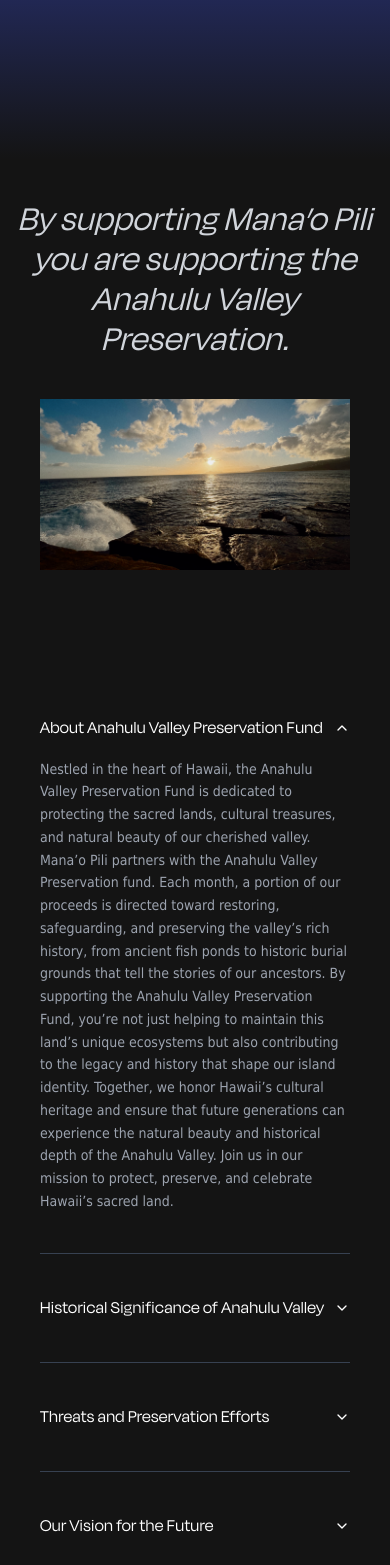
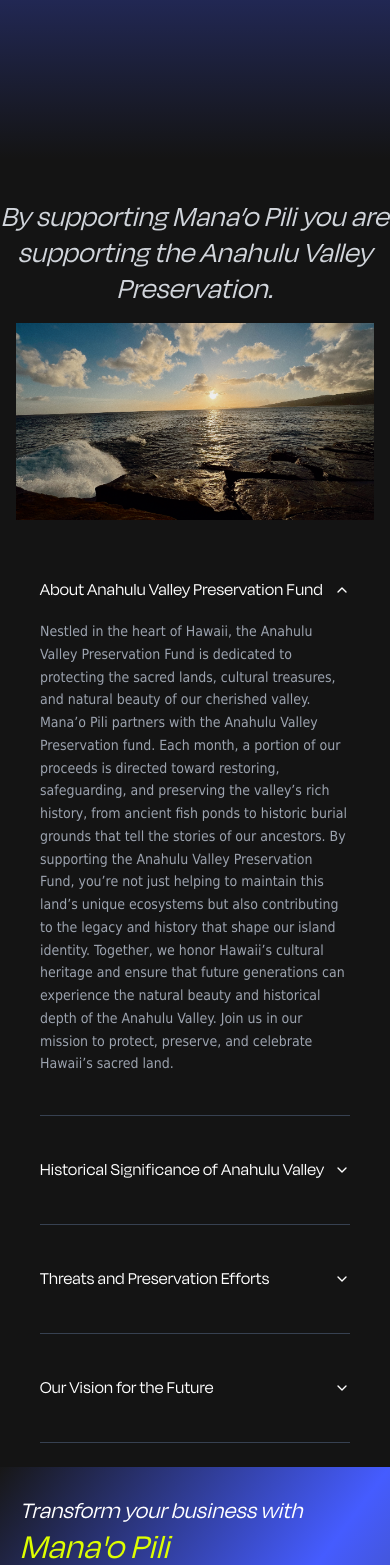
Before and after one commit to shreyaskashyapp/manaopili, a Next.js app: page /non-profit in a window 390 px wide. Shown: the part 432-1997 px from the top of the page. Built offline with nearby package versions, Linux system fonts and the light colour scheme.

Commit message:
suggested changes

```diff
--- a/src/app/components/footer.js
+++ b/src/app/components/footer.js
@@ -35,8 +35,8 @@
       {/* logo */}
         <div className="flex flex-col flex-1 gap-3">
           <div>
-            <h1 className="text-3xl font-thin italic text-white">Transform your business with</h1>
-            <h1 className="text-[#deff00] font-thin text-5xl italic">{`Mana'o Pili`}</h1>
+            <h1 className="md:text-3xl text-2xl font-thin italic text-white">Transform your business with</h1>
+            <h1 className="text-[#deff00] font-thin text-4xl md:text-5xl italic">{`Mana'o Pili`}</h1>
           </div>
           <div>
             <SurveyButton data={buttonData} />
@@ -45,7 +45,7 @@
         {/* content */}
         <div className="flex flex-wrap lg:flex-1 justify-between pr-10 gap-4 lg:flex-row">
         {headings.map((item, index) => (
-          <div key={index} className="flex flex-col gap-0.5 pr-10">
+          <div key={index} className="flex flex-col gap-0.5 md:pr-10">
             <h2 className="text-xl font-semibold text-white">{item}</h2>
             {links[item].map((link, idx) => (
               <div key={idx} className="">
--- a/src/app/components/founders-cards.js
+++ b/src/app/components/founders-cards.js
@@ -2,11 +2,12 @@
 import Image from 'next/image';
 export default function Founders({ team }) {
     return (
-        <div className="flex flex-col md:flex-row items-center justify-center gap-24 py-10">
+        <div className="flex flex-col px-10 md:flex-row items-center justify-center gap-24 py-10">
             {team.map((member, index) => (
                 <Card className="flex flex-col items-center bg-zinc-900  shadow-lg border-none " key={index}>
                     <CardContent className="relative h-64 w-full rounded-t-lg p-0 ">
-                        <img src={member.imagePath} alt="Image Description" className="rounded-t-lg h-64 w-full object-cover" />
+                        {/* <img src={member.imagePath} alt="Image Description" className="rounded-t-lg h-64 w-full object-cover" /> */}
+                        <Image src={member.imagePath} alt="Founders image" className="rounded-t-lg h-64 w-full object-cover" width={500} height={500} />
                     </CardContent>
                     <CardHeader className="flex flex-col items-center">
                         <CardTitle className="text-gray-200 text-lg">{member.name}</CardTitle>
--- a/src/app/components/global-image.js
+++ b/src/app/components/global-image.js
@@ -1,10 +1,10 @@
 export default function GlobalImage({ data }) {
     return (
-        <div className="relative w-full py-8 px-4 lg:px-20 gap-10 flex justify-center">
+        <div className="relative w-full h-64 md:h-full py-6 px-2 lg:px-20 gap-10 flex justify-center">
             <img src={data?.imagePath} alt="Beach" className="w-full" />
             <div className="absolute md:max-w-7xl md:py-10 lg:py-16 py-2 md:px-7 px-4 gap-2 lg:gap-6 flex flex-col items-center justify-center overflow-hidden">
-                <h2 className=" md:text-5xl lg:text-6xl xl:text-7xl text-2xl text-black">{data.title}</h2>
-                <p className="lg:text-xl md:text-lg text-xs text-zinc-700 md:px-14 text-center">{data.description}</p>
+                <h2 className=" md:text-5xl lg:text-6xl xl:text-7xl text-xl text-black">{data.title}</h2>
+                <p className="lg:text-xl md:text-lg text-xs text-zinc-600 md:px-14 text-center">{data.description}</p>
             </div>
         </div>
     )
--- a/src/app/components/non-profit-accordion.js
+++ b/src/app/components/non-profit-accordion.js
@@ -2,7 +2,7 @@
 
 export default function NonProfitAccordion({ data1 }) {
     return (
-        <div className="py-6">
+        <div className="pb-6">
             <Accordion type="single" defaultValue={data1[0]} collapsible className="w-full md:px-28 px-10">
                 {
                     data1.map((item, index) => (
--- a/src/app/components/wheel.js
+++ b/src/app/components/wheel.js
@@ -84,7 +84,7 @@
 
                         {/* Experience label */}
                         <div
-                            className="absolute top-[28%] md:top-[30%] right-[-86px] md:right-[-36%] transform -translate-x-1/2 text-white text-center font-sans text-xs md:text-2xl font-normal leading-none cursor-pointer hover:text-[#deff00]"
+                            className="absolute top-[26%] md:top-[30%] right-[-87px] md:right-[-36%] transform -translate-x-1/2 text-white text-center font-sans text-xs md:text-2xl font-normal leading-none cursor-pointer hover:text-[#deff00]"
                             onMouseEnter={() => rotateToTarget(labels.experience)}
                             onTouchStart={() => rotateToTarget(labels.experience)}
                         >
--- a/src/app/non-profit/page.js
+++ b/src/app/non-profit/page.js
@@ -47,13 +47,14 @@
     return (
         <div className="w-full" >
             <HeroSection data={hero} bgColor={`from-[#455CFF] to-[#141414]`} height={`[70vh]`} />
-            <div className="flex flex-col items-center justify-center py-10">
-                <h2 className="flex italic justify-center text-4xl max-w-5xl text-gray-300 text-center ">
+            <div className="flex flex-col items-center justify-center pt-10">
+                <h2 className="flex italic justify-center text-3xl  md:text-4xl max-w-5xl text-gray-300 text-center ">
                     By supporting Mana’o Pili you are supporting the Anahulu
                     Valley Preservation.
                 </h2>
-                <div className="w-full md:px-28 py-10 px-10 flex flex-col gap-6 ">
-                    <img src='/non-profit/nonprofit_1.png' alt="Beach" className="w-full" />
+                <div className="w-full md:px-28 md:py-10 px-4 py-4 flex flex-col gap-6 ">
+                    {/* <img src='/non-profit/nonprofit_1.png' alt="Beach" className="w-full" /> */}
+                    <Image src='/non-profit/nonprofit_1.png' alt="Beach" className="w-full" width={500} height={500} />
                 </div>
             </div>
             <NonProfitAccordion data1={NonProfitData} />
--- a/src/app/page.js
+++ b/src/app/page.js
@@ -39,12 +39,12 @@
         <div className="">
           <div className="relative h-[100vh] bg-gradient-to-b from-[#455CFF] to-[#141414] w-full flex flex-col items-center justify-center overflow-hidden">
             <div className="relative z-10 text-center px-4 sm:px-6 lg:px-8 max-w-5xl mx-auto">
-              <h1 className="text-4xl sm:text-5xl md:text-6xl lg:text-7xl font text-white mb-6 leading-tight">
+              <h1 className="text-4xl md:text-6xl lg:text-7xl font text-white mb-6 leading-tight">
                 Achieve Digital Transformation with
                 <br className="hidden sm:inline" />
                 <span className="text-[#deff00] italic"> {`Mana'o Pili`}</span>
               </h1>
-              <p className="text-xl sm:text-2xl text-gray-300 mb-10 max-w-3xl mx-auto">
+              <p className="text-base md:text-2xl text-gray-300 mb-10 max-w-3xl mx-auto">
                 Embark on a transformative journey with our <span className='text-[#deff00]'>Digital Trip</span> approach, optimizing your <span className='text-[#deff00]'>ServiceNow</span> investment for unparalleled success.
               </p>
               <div className="flex flex-col sm:flex-row justify-center space-y-4 sm:space-y-0 sm:space-x-4">
--- a/src/app/survey-list/page.js
+++ b/src/app/survey-list/page.js
@@ -40,7 +40,7 @@
         <div>
             <HeroSection data={data} bgColor="from-[#455CFF] to-[#141414]" height={`[70vh]`}/>
             <div className="flex flex-col justify-center items-center gap-8 py-10">
-                <h2 className="text-4xl text-gray-300 text-center italic">
+                <h2 className="text-3xl md:text-4xl text-gray-300 text-center italic">
                     Select a Digital Trip Survey below by ServiceNow Product Line.
                 </h2>
                 <div className="flex flex-col w-full max-w-7xl  bg-gradient-to-r from-[#141414] via-gray-900/50 to-[#141414] px-10">
```
